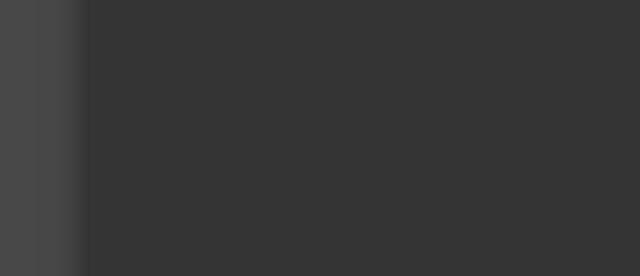
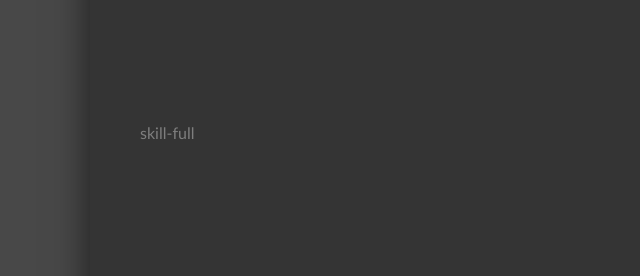
Before and after one commit to shanja-glinka/glowing-octo-journey, a plain HTML site: page index.html in a window 1280 px wide. Shown: the part 2043-2319 px from the top of the page, 0-640 px from the left. Drawn offline with Linux system fonts and the light colour scheme.

Commit message:
Update index.html

```diff
--- a/index.html
+++ b/index.html
@@ -152,6 +152,12 @@
 
                         </div>
                     </div>
+
+
+                    <div class="resume__box resume__short-skills">
+                        <p data-translate="skill-full"></p>
+                    </div>
+
 
 
                     <div class="mobile-burger skills_overlay" data-script="skills-overlay">
```
